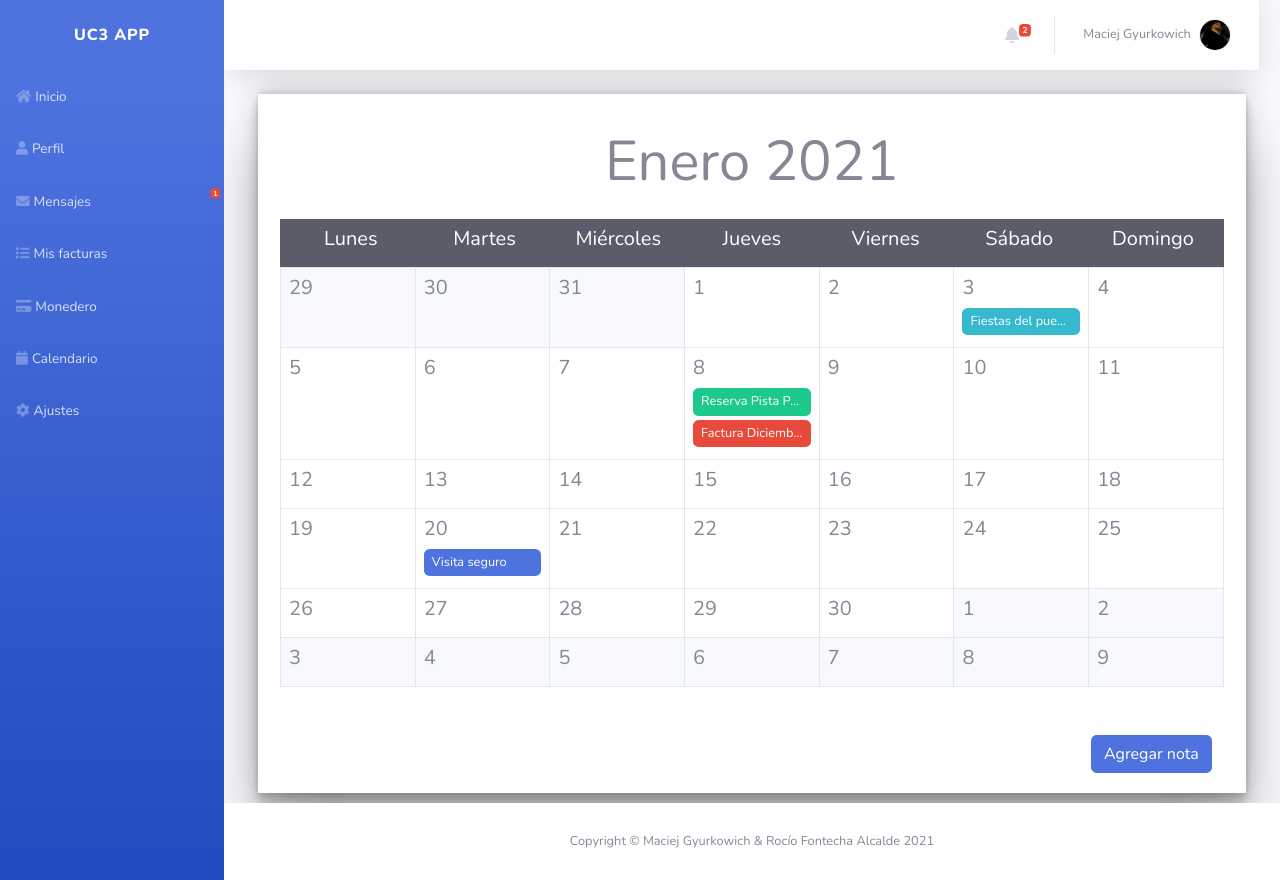
After one commit to MGyurkowich/InterfacesUC3, a Django app: page /calendario/ in a window 1280 px wide. The commit adds this page. Run offline with Django 3.2, Linux system fonts and the light colour scheme; some libraries are stand-ins or nearby versions.

Commit message:
listo
Hecho todo lo basico menos ajustes

```diff
--- a/condominio/condominio/urls.py
+++ b/condominio/condominio/urls.py
@@ -15,8 +15,6 @@ Including another URLconf
 """
 from django.contrib import admin
 from django.urls import path, include
-from django.conf import settings
-from django.conf.urls.static import static
 
 
 urlpatterns = [
--- a/condominio/web/static/web/main.css
+++ b/condominio/web/static/web/main.css
@@ -3,6 +3,8 @@
     padding: 10px;
     box-shadow: rgba(0, 0, 0, 0.25) 0px 54px 55px, rgba(0, 0, 0, 0.12) 0px -12px 30px, rgba(0, 0, 0, 0.12) 0px 4px 6px, rgba(0, 0, 0, 0.17) 0px 12px 13px, rgba(0, 0, 0, 0.09) 0px -3px 5px;
 }
+
+
 
 .max-5{
     max-width: 50%;
@@ -23,3 +25,11 @@
 .ne{
     color: black;
 }
+
+.rojo{
+    color: darkred;
+}
+
+.verde{
+    color: darkgreen;
+}
--- a/condominio/web/templates/web/base.html
+++ b/condominio/web/templates/web/base.html
@@ -22,7 +22,7 @@
     <div id="wrapper">
         <nav class="navbar navbar-dark align-items-start sidebar sidebar-dark accordion bg-gradient-primary p-0">
             <div class="container-fluid d-flex flex-column p-0">
-                <a class="navbar-brand d-flex justify-content-center align-items-center sidebar-brand m-0" href="#">
+                <a class="navbar-brand d-flex justify-content-center align-items-center sidebar-brand m-0" href="{% url 'web-home' %}">
                     <div class="sidebar-brand-icon rotate-n-15"></div>
                     <div class="sidebar-brand-text mx-3"><span>UC3 APP</span></div>
                 </a>
@@ -31,10 +31,10 @@
                     <li class="nav-item"><a class="nav-link" href="{% url 'web-home' %}"><i class="fas fa-home"></i><span>Inicio</span></a></li>
                     <li class="nav-item"><a class="nav-link" href="{% url 'web-profile' %}"><i class="fas fa-user"></i><span>Perfil</span></a></li>
                     <li class="nav-item"><a class="nav-link" href="{% url 'web-msg' %}"><i class="fas fa-envelope"></i><span>Mensajes</span><span class="badge badge-danger badge-counter">1</span></a></li>
-                    <li class="nav-item"><a class="nav-link" href="#"><i class="fas fa-list"></i><span>Mis facturas</span></a></li>
-                    <li class="nav-item"><a class="nav-link" href="#"><i class="fas fa-credit-card"></i><span>Monedero</span></a></li>
-                    <li class="nav-item"><a class="nav-link" href="#"><i class="fas fa-calendar"></i><span>Calendario</span></a></li>
-                    <li class="nav-item"><a class="nav-link" href="#"><i class="fas fa-cog"></i><span>Ajustes</span></a></li>
+                    <li class="nav-item"><a class="nav-link" href="{% url 'web-bills' %}"><i class="fas fa-list"></i><span>Mis facturas</span></a></li>
+                    <li class="nav-item"><a class="nav-link" href="{% url 'web-pm' %}"><i class="fas fa-credit-card"></i><span>Monedero</span></a></li>
+                    <li class="nav-item"><a class="nav-link" href="{% url 'web-cal' %}"><i class="fas fa-calendar"></i><span>Calendario</span></a></li>
+                    <li class="nav-item"><a class="nav-link" href="{% url 'web-aju' %}"><i class="fas fa-cog"></i><span>Ajustes</span></a></li>
                 </ul>
                 <div class="text-center d-none d-md-inline"></div>
             </div>
@@ -58,7 +58,7 @@
                             <div class="d-none d-sm-block topbar-divider"></div>
                             <li class="nav-item dropdown no-arrow">
                                 <div class="nav-item dropdown no-arrow"><a class="dropdown-toggle nav-link" data-toggle="dropdown" aria-expanded="false" href="#"><span class="d-none d-lg-inline mr-2 text-gray-600 small">Maciej Gyurkowich</span><img class="border rounded-circle img-profile" src="{% static 'web/foto.jpg' %}"></a>
-                                    <div class="dropdown-menu shadow dropdown-menu-right animated--grow-in"><a class="dropdown-item" href="{% url 'web-profile' %}"><i class="fas fa-user fa-sm fa-fw mr-2 text-gray-400"></i>&nbsp;Perfil</a><a class="dropdown-item" href="#"><i class="fas fa-cogs fa-sm fa-fw mr-2 text-gray-400"></i>&nbsp;Ajustes</a>
+                                    <div class="dropdown-menu shadow dropdown-menu-right animated--grow-in"><a class="dropdown-item" href="{% url 'web-profile' %}"><i class="fas fa-user fa-sm fa-fw mr-2 text-gray-400"></i>&nbsp;Perfil</a><a class="dropdown-item" href="{% url 'web-aju' %}"><i class="fas fa-cogs fa-sm fa-fw mr-2 text-gray-400"></i>&nbsp;Ajustes</a>
                                     <div class="dropdown-divider"></div><a class="dropdown-item" href="#"><i class="fas fa-sign-out-alt fa-sm fa-fw mr-2 text-gray-400"></i>&nbsp;Cerrar sesión</a></div>
                                 </div>
                     </li>
--- /dev/null
+++ b/condominio/web/templates/web/calender.html
@@ -0,0 +1,376 @@
+{% extends "web/base.html" %}
+{% block content %}
+
+
+<div class="content-box max-9">
+
+    <div class="container-fluid mt-4">
+  <header>
+    <h4 class="display-4 mb-4 text-center">Enero 2021</h4>
+    <div class="row d-none d-sm-flex p-1 bg-dark text-white">
+      <h5 class="col-sm p-1 text-center">Lunes</h5>
+      <h5 class="col-sm p-1 text-center">Martes</h5>
+      <h5 class="col-sm p-1 text-center">Miércoles</h5>
+      <h5 class="col-sm p-1 text-center">Jueves</h5>
+      <h5 class="col-sm p-1 text-center">Viernes</h5>
+      <h5 class="col-sm p-1 text-center">Sábado</h5>
+      <h5 class="col-sm p-1 text-center">Domingo</h5>
+    </div>
+  </header>
+  <div class="row border border-right-0 border-bottom-0">
+    <div class="day col-sm p-2 border border-left-0 border-top-0 text-truncate d-none d-sm-inline-block bg-light text-muted">
+      <h5 class="row align-items-center">
+        <span class="date col-1">29</span>
+        <small class="col d-sm-none text-center text-muted">Sunday</small>
+        <span class="col-1"></span>
+      </h5>
+      <p class="d-sm-none">No events</p>
+    </div>
+    <div class="day col-sm p-2 border border-left-0 border-top-0 text-truncate d-none d-sm-inline-block bg-light text-muted">
+      <h5 class="row align-items-center">
+        <span class="date col-1">30</span>
+        <small class="col d-sm-none text-center text-muted">Monday</small>
+        <span class="col-1"></span>
+      </h5>
+      <p class="d-sm-none">No events</p>
+    </div>
+    <div class="day col-sm p-2 border border-left-0 border-top-0 text-truncate d-none d-sm-inline-block bg-light text-muted">
+      <h5 class="row align-items-center">
+        <span class="date col-1">31</span>
+        <small class="col d-sm-none text-center text-muted">Tuesday</small>
+        <span class="col-1"></span>
+      </h5>
+      <p class="d-sm-none">No events</p>
+    </div>
+    <div class="day col-sm p-2 border border-left-0 border-top-0 text-truncate ">
+      <h5 class="row align-items-center">
+        <span class="date col-1">1</span>
+        <small class="col d-sm-none text-center text-muted">Wednesday</small>
+        <span class="col-1"></span>
+      </h5>
+      <p class="d-sm-none">No events</p>
+    </div>
+    <div class="day col-sm p-2 border border-left-0 border-top-0 text-truncate ">
+      <h5 class="row align-items-center">
+        <span class="date col-1">2</span>
+        <small class="col d-sm-none text-center text-muted">Thursday</small>
+        <span class="col-1"></span>
+      </h5>
+      <p class="d-sm-none">No events</p>
+    </div>
+    <div class="day col-sm p-2 border border-left-0 border-top-0 text-truncate ">
+      <h5 class="row align-items-center">
+        <span class="date col-1">3</span>
+        <small class="col d-sm-none text-center text-muted">Friday</small>
+        <span class="col-1"></span>
+      </h5>
+      <a class="event d-block p-1 pl-2 pr-2 mb-1 rounded text-truncate small bg-info text-white" title="Test Event 1">Fiestas del pueblo</a>
+    </div>
+    <div class="day col-sm p-2 border border-left-0 border-top-0 text-truncate ">
+      <h5 class="row align-items-center">
+        <span class="date col-1">4</span>
+        <small class="col d-sm-none text-center text-muted">Saturday</small>
+        <span class="col-1"></span>
+      </h5>
+      <p class="d-sm-none">No events</p>
+    </div>
+    <div class="w-100"></div>
+    <div class="day col-sm p-2 border border-left-0 border-top-0 text-truncate ">
+      <h5 class="row align-items-center">
+        <span class="date col-1">5</span>
+        <small class="col d-sm-none text-center text-muted">Sunday</small>
+        <span class="col-1"></span>
+      </h5>
+      <p class="d-sm-none">No events</p>
+    </div>
+    <div class="day col-sm p-2 border border-left-0 border-top-0 text-truncate ">
+      <h5 class="row align-items-center">
+        <span class="date col-1">6</span>
+        <small class="col d-sm-none text-center text-muted">Monday</small>
+        <span class="col-1"></span>
+      </h5>
+      <p class="d-sm-none">No events</p>
+    </div>
+    <div class="day col-sm p-2 border border-left-0 border-top-0 text-truncate ">
+      <h5 class="row align-items-center">
+        <span class="date col-1">7</span>
+        <small class="col d-sm-none text-center text-muted">Tuesday</small>
+        <span class="col-1"></span>
+      </h5>
+      <p class="d-sm-none">No events</p>
+    </div>
+    <div class="day col-sm p-2 border border-left-0 border-top-0 text-truncate ">
+      <h5 class="row align-items-center">
+        <span class="date col-1">8</span>
+        <small class="col d-sm-none text-center text-muted">Wednesday</small>
+        <span class="col-1"></span>
+      </h5>
+      <a class="event d-block p-1 pl-2 pr-2 mb-1 rounded text-truncate small bg-success text-white" title="Test Event 2">Reserva Pista Padel</a>
+      <a class="event d-block p-1 pl-2 pr-2 mb-1 rounded text-truncate small bg-danger text-white" title="Test Event 3">Factura Diciembre</a>
+    </div>
+    <div class="day col-sm p-2 border border-left-0 border-top-0 text-truncate ">
+      <h5 class="row align-items-center">
+        <span class="date col-1">9</span>
+        <small class="col d-sm-none text-center text-muted">Thursday</small>
+        <span class="col-1"></span>
+      </h5>
+      <p class="d-sm-none">No events</p>
+    </div>
+    <div class="day col-sm p-2 border border-left-0 border-top-0 text-truncate ">
+      <h5 class="row align-items-center">
+        <span class="date col-1">10</span>
+        <small class="col d-sm-none text-center text-muted">Friday</small>
+        <span class="col-1"></span>
+      </h5>
+      <p class="d-sm-none">No events</p>
+    </div>
+    <div class="day col-sm p-2 border border-left-0 border-top-0 text-truncate ">
+      <h5 class="row align-items-center">
+        <span class="date col-1">11</span>
+        <small class="col d-sm-none text-center text-muted">Saturday</small>
+        <span class="col-1"></span>
+      </h5>
+      <p class="d-sm-none">No events</p>
+    </div>
+    <div class="w-100"></div>
+    <div class="day col-sm p-2 border border-left-0 border-top-0 text-truncate ">
+      <h5 class="row align-items-center">
+        <span class="date col-1">12</span>
+        <small class="col d-sm-none text-center text-muted">Sunday</small>
+        <span class="col-1"></span>
+      </h5>
+      <p class="d-sm-none">No events</p>
+    </div>
+    <div class="day col-sm p-2 border border-left-0 border-top-0 text-truncate ">
+      <h5 class="row align-items-center">
+        <span class="date col-1">13</span>
+        <small class="col d-sm-none text-center text-muted">Monday</small>
+        <span class="col-1"></span>
+      </h5>
+      <p class="d-sm-none">No events</p>
+    </div>
+    <div class="day col-sm p-2 border border-left-0 border-top-0 text-truncate ">
+      <h5 class="row align-items-center">
+        <span class="date col-1">14</span>
+        <small class="col d-sm-none text-center text-muted">Tuesday</small>
+        <span class="col-1"></span>
+      </h5>
+      <p class="d-sm-none">No events</p>
+    </div>
+    <div class="day col-sm p-2 border border-left-0 border-top-0 text-truncate ">
+      <h5 class="row align-items-center">
+        <span class="date col-1">15</span>
+        <small class="col d-sm-none text-center text-muted">Wednesday</small>
+        <span class="col-1"></span>
+      </h5>
+      <p class="d-sm-none">No events</p>
+    </div>
+    <div class="day col-sm p-2 border border-left-0 border-top-0 text-truncate ">
+      <h5 class="row align-items-center">
+        <span class="date col-1">16</span>
+        <small class="col d-sm-none text-center text-muted">Thursday</small>
+        <span class="col-1"></span>
+      </h5>
+      <p class="d-sm-none">No events</p>
+    </div>
+    <div class="day col-sm p-2 border border-left-0 border-top-0 text-truncate ">
+      <h5 class="row align-items-center">
+        <span class="date col-1">17</span>
+        <small class="col d-sm-none text-center text-muted">Friday</small>
+        <span class="col-1"></span>
+      </h5>
+      <p class="d-sm-none">No events</p>
+    </div>
+    <div class="day col-sm p-2 border border-left-0 border-top-0 text-truncate ">
+      <h5 class="row align-items-center">
+        <span class="date col-1">18</span>
+        <small class="col d-sm-none text-center text-muted">Saturday</small>
+        <span class="col-1"></span>
+      </h5>
+      <p class="d-sm-none">No events</p>
+    </div>
+    <div class="w-100"></div>
+    <div class="day col-sm p-2 border border-left-0 border-top-0 text-truncate ">
+      <h5 class="row align-items-center">
+        <span class="date col-1">19</span>
+        <small class="col d-sm-none text-center text-muted">Sunday</small>
+        <span class="col-1"></span>
+      </h5>
+      <p class="d-sm-none">No events</p>
+    </div>
+    <div class="day col-sm p-2 border border-left-0 border-top-0 text-truncate ">
+      <h5 class="row align-items-center">
+        <span class="date col-1">20</span>
+        <small class="col d-sm-none text-center text-muted">Monday</small>
+        <span class="col-1"></span>
+      </h5>
+      <a class="event d-block p-1 pl-2 pr-2 mb-1 rounded text-truncate small bg-primary text-white" title="Test Event with Super Duper Really Long Title">Visita seguro</a>
+    </div>
+    <div class="day col-sm p-2 border border-left-0 border-top-0 text-truncate ">
+      <h5 class="row align-items-center">
+        <span class="date col-1">21</span>
+        <small class="col d-sm-none text-center text-muted">Tuesday</small>
+        <span class="col-1"></span>
+      </h5>
+      <p class="d-sm-none">No events</p>
+    </div>
+    <div class="day col-sm p-2 border border-left-0 border-top-0 text-truncate ">
+      <h5 class="row align-items-center">
+        <span class="date col-1">22</span>
+        <small class="col d-sm-none text-center text-muted">Wednesday</small>
+        <span class="col-1"></span>
+      </h5>
+      <p class="d-sm-none">No events</p>
+    </div>
+    <div class="day col-sm p-2 border border-left-0 border-top-0 text-truncate ">
+      <h5 class="row align-items-center">
+        <span class="date col-1">23</span>
+        <small class="col d-sm-none text-center text-muted">Thursday</small>
+        <span class="col-1"></span>
+      </h5>
+      <p class="d-sm-none">No events</p>
+    </div>
+    <div class="day col-sm p-2 border border-left-0 border-top-0 text-truncate ">
+      <h5 class="row align-items-center">
+        <span class="date col-1">24</span>
+        <small class="col d-sm-none text-center text-muted">Friday</small>
+        <span class="col-1"></span>
+      </h5>
+      <p class="d-sm-none">No events</p>
+    </div>
+    <div class="day col-sm p-2 border border-left-0 border-top-0 text-truncate ">
+      <h5 class="row align-items-center">
+        <span class="date col-1">25</span>
+        <small class="col d-sm-none text-center text-muted">Saturday</small>
+        <span class="col-1"></span>
+      </h5>
+      <p class="d-sm-none">No events</p>
+    </div>
+    <div class="w-100"></div>
+    <div class="day col-sm p-2 border border-left-0 border-top-0 text-truncate ">
+      <h5 class="row align-items-center">
+        <span class="date col-1">26</span>
+        <small class="col d-sm-none text-center text-muted">Sunday</small>
+        <span class="col-1"></span>
+      </h5>
+      <p class="d-sm-none">No events</p>
+    </div>
+    <div class="day col-sm p-2 border border-left-0 border-top-0 text-truncate ">
+      <h5 class="row align-items-center">
+        <span class="date col-1">27</span>
+        <small class="col d-sm-none text-center text-muted">Monday</small>
+        <span class="col-1"></span>
+      </h5>
+      <p class="d-sm-none">No events</p>
+    </div>
+    <div class="day col-sm p-2 border border-left-0 border-top-0 text-truncate ">
+      <h5 class="row align-items-center">
+        <span class="date col-1">28</span>
+        <small class="col d-sm-none text-center text-muted">Tuesday</small>
+        <span class="col-1"></span>
+      </h5>
+      <p class="d-sm-none">No events</p>
+    </div>
+    <div class="day col-sm p-2 border border-left-0 border-top-0 text-truncate ">
+      <h5 class="row align-items-center">
+        <span class="date col-1">29</span>
+        <small class="col d-sm-none text-center text-muted">Wednesday</small>
+        <span class="col-1"></span>
+      </h5>
+      <p class="d-sm-none">No events</p>
+    </div>
+    <div class="day col-sm p-2 border border-left-0 border-top-0 text-truncate ">
+      <h5 class="row align-items-center">
+        <span class="date col-1">30</span>
+        <small class="col d-sm-none text-center text-muted">Thursday</small>
+        <span class="col-1"></span>
+      </h5>
+      <p class="d-sm-none">No events</p>
+    </div>
+    <div class="day col-sm p-2 border border-left-0 border-top-0 text-truncate d-none d-sm-inline-block bg-light text-muted">
+      <h5 class="row align-items-center">
+        <span class="date col-1">1</span>
+        <small class="col d-sm-none text-center text-muted">Friday</small>
+        <span class="col-1"></span>
+      </h5>
+      <p class="d-sm-none">No events</p>
+    </div>
+    <div class="day col-sm p-2 border border-left-0 border-top-0 text-truncate d-none d-sm-inline-block bg-light text-muted">
+      <h5 class="row align-items-center">
+        <span class="date col-1">2</span>
+        <small class="col d-sm-none text-center text-muted">Saturday</small>
+        <span class="col-1"></span>
+      </h5>
+      <p class="d-sm-none">No events</p>
+    </div>
+    <div class="w-100"></div>
+    <div class="day col-sm p-2 border border-left-0 border-top-0 text-truncate d-none d-sm-inline-block bg-light text-muted">
+      <h5 class="row align-items-center">
+        <span class="date col-1">3</span>
+        <small class="col d-sm-none text-center text-muted">Sunday</small>
+        <span class="col-1"></span>
+      </h5>
+      <p class="d-sm-none">No events</p>
+    </div>
+    <div class="day col-sm p-2 border border-left-0 border-top-0 text-truncate d-none d-sm-inline-block bg-light text-muted">
+      <h5 class="row align-items-center">
+        <span class="date col-1">4</span>
+        <small class="col d-sm-none text-center text-muted">Monday</small>
+        <span class="col-1"></span>
+      </h5>
+      <p class="d-sm-none">No events</p>
+    </div>
+    <div class="day col-sm p-2 border border-left-0 border-top-0 text-truncate d-none d-sm-inline-block bg-light text-muted">
+      <h5 class="row align-items-center">
+        <span class="date col-1">5</span>
+        <small class="col d-sm-none text-center text-muted">Tuesday</small>
+        <span class="col-1"></span>
+      </h5>
+      <p class="d-sm-none">No events</p>
+    </div>
+    <div class="day col-sm p-2 border border-left-0 border-top-0 text-truncate d-none d-sm-inline-block bg-light text-muted">
+      <h5 class="row align-items-center">
+        <span class="date col-1">6</span>
+        <small class="col d-sm-none text-center text-muted">Wednesday</small>
+        <span class="col-1"></span>
+      </h5>
+      <p class="d-sm-none">No events</p>
+    </div>
+    <div class="day col-sm p-2 border border-left-0 border-top-0 text-truncate d-none d-sm-inline-block bg-light text-muted">
+      <h5 class="row align-items-center">
+        <span class="date col-1">7</span>
+        <small class="col d-sm-none text-center text-muted">Thursday</small>
+        <span class="col-1"></span>
+      </h5>
+      <p class="d-sm-none">No events</p>
+    </div>
+    <div class="day col-sm p-2 border border-left-0 border-top-0 text-truncate d-none d-sm-inline-block bg-light text-muted">
+      <h5 class="row align-items-center">
+        <span class="date col-1">8</span>
+        <small class="col d-sm-none text-center text-muted">Friday</small>
+        <span class="col-1"></span>
+      </h5>
+      <p class="d-sm-none">No events</p>
+    </div>
+    <div class="day col-sm p-2 border border-left-0 border-top-0 text-truncate d-none d-sm-inline-block bg-light text-muted">
+      <h5 class="row align-items-center">
+        <span class="date col-1">9</span>
+        <small class="col d-sm-none text-center text-muted">Saturday</small>
+        <span class="col-1"></span>
+      </h5>
+      <p class="d-sm-none">No events</p>
+    </div>
+  </div>
+</div>
+    <br><br>
+    <div class="float-sm-right">
+            <button type="button" class="btn btn-primary ml-4 mr-4" >Agregar nota</button>
+        </div>
+
+    <span>
+        <br>
+        <br>
+    </span>
+</div>
+
+{% endblock content %}
--- a/condominio/web/templates/web/home.html
+++ b/condominio/web/templates/web/home.html
@@ -15,9 +15,9 @@
                         <button type="button" class="btn btn-primary ml-4" >Mensual</button>
                     </div>
                 </div>
-                <img class="img-fluid max-7 m-1" src="{% static 'web/historial_mensual.JPG' %}">
+                <img class="m-1 img-fluid" height="400" src="{% static 'web/historial_mensual.JPG' %}">
             </div>
-            <div class="p-2 max-5">
+            <div class="p-2 ">
                 <h5 class="border-left azul"><strong>Resumen noviembre:</strong></h5>
                 <table class="table">
                   <thead>
@@ -51,7 +51,6 @@
             </div>
         </div>
     </div>
-
     <div class="content-box">
         <h5 class="azul"><strong>Tablón de anuncios</strong></h5>
         <div class="border-bottom">
--- a/condominio/web/templates/web/messages.html
+++ b/condominio/web/templates/web/messages.html
@@ -2,7 +2,7 @@
 {% block content %}
 
 <div class="content-box max-9">
-    <table class="table table-striped">
+    <table class="table table-hover table-striped">
           <thead>
             <tr>
               <th scope="col"></th>
--- a/condominio/web/urls.py
+++ b/condominio/web/urls.py
@@ -4,5 +4,9 @@ from . import views
 urlpatterns = [
     path('', views.home, name='web-home'),
     path('perfil/', views.profile, name='web-profile'),
-    path('mensajes/', views.messages, name='web-msg')
+    path('mensajes/', views.messages, name='web-msg'),
+    path('facturas/', views.bills, name='web-bills'),
+    path('monedero/', views.payments, name='web-pm'),
+    path('calendario/', views.calendar, name='web-cal'),
+    path('ajustes/', views.ajustes, name='web-aju')
 ]
--- a/condominio/web/views.py
+++ b/condominio/web/views.py
@@ -12,3 +12,19 @@ def profile(request):
 
 def messages(request):
     return render(request, 'web/messages.html')
+
+
+def bills(request):
+    return render(request, 'web/bills.html')
+
+
+def payments(request):
+    return render(request, 'web/payment.html')
+
+
+def calendar(request):
+    return render(request, 'web/calender.html')
+
+
+def ajustes(request):
+    return render(request, 'web/settings.html')
```
Also changed, not shown: condominio/web/templates/web/bills.html (added, +87 -0 lines), condominio/web/templates/web/payment.html (added, +34 -0 lines), condominio/web/templates/web/settings.html (added, +9 -0 lines), condominio/web/static/web/ok.png (added), condominio/web/static/web/pdf.png (added).
